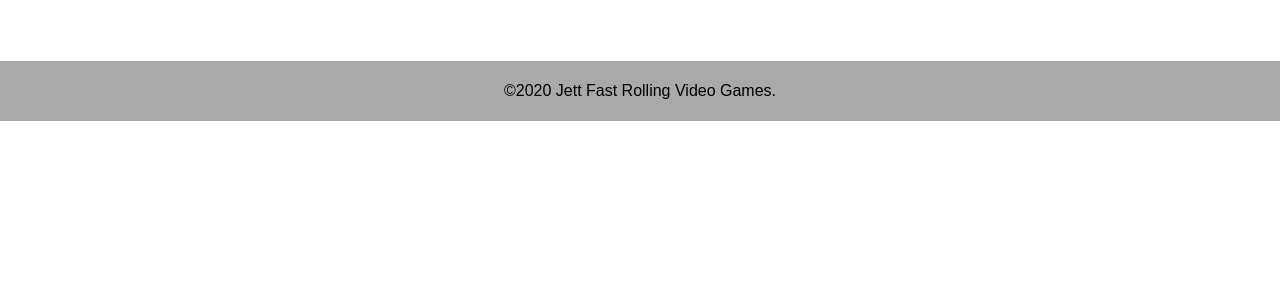
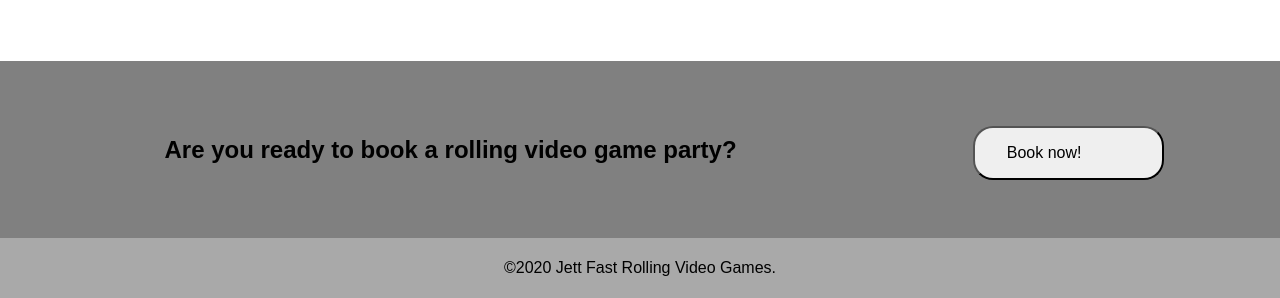
Before and after one commit to caseyjett/jfrvg, a plain HTML site: page index.html in a window 1280 px wide. Shown: the part 1428-1726 px from the top of the page. Before the commit the page ends 1549 px from the top, so only its background shows below. Drawn offline with Linux system fonts and the light colour scheme.

Commit message:
Add responsive book btn to bottom

```diff
--- a/index.html
+++ b/index.html
@@ -24,7 +24,7 @@
 
         <section class="sectionOne">
             <h1>Got an event coming up?<br> Throw a video game party!</h1>
-            <button>Book Now!</button>
+            <button class="book-top">Book Now!</button>
         </section>
 
         <section class="sectionTwo">
@@ -65,7 +65,8 @@
         </section>
 
         <section class="sectionThree">
-
+            <h2 class="final-promt">Are you ready to book a rolling video game party?</h2>
+            <button class="book-bottom">Book now!</button>
         </section>
 
     </main>
--- a/style.css
+++ b/style.css
@@ -13,6 +13,17 @@ nav li a {
     text-decoration: none;
 }
 
+/* Buttons  */
+.book-top {
+    margin: 2rem 2rem 0;
+}
+
+.book-top,
+.book-bottom {
+    padding: 1rem 5rem 1rem 2rem;
+    border-radius: 20px;
+}
+
 /* Page Sections */
 .sectionOne {
    background-color: darkgrey;
@@ -23,13 +34,6 @@ nav li a {
 .sectionOne h1 {
     padding-top: 8rem;
     margin: 0 2rem;
-}
-
-.sectionOne button {
-    margin: 0 2rem;
-    margin-top: 2rem;
-    padding: 1rem 5rem 1rem 2rem;
-    border-radius: 20px;
 }
 
 .sectionTwo {
@@ -65,9 +69,33 @@ nav li a {
     margin: 1rem;
 }
 
+.sectionThree {
+    background-color: grey;
+
+    margin-bottom: 0;
+    margin-top: 3rem;
+    display: flex;
+    flex-wrap: wrap;
+    align-items: center;
+    justify-content: center;
+    align-items: baseline;
+}
+
+.sectionThree h2 {
+
+    padding: 1rem 1rem 0;
+}
+
+.book-bottom {
+    height: 3.375rem;
+    margin-bottom: 1rem;
+
+}
+
+
 footer {
     background-color: darkgrey;
-    margin-top: 3rem;
+    margin-top: 0;
     padding: 1.3rem;
     text-align: center;
 }
@@ -77,6 +105,11 @@ footer {
     .event-type-container {
         display: flex;
         margin: 2em;
+    }
+
+    .sectionThree {
+        padding: 2.4rem;
+        justify-content: space-around;
     }
 }
 
@@ -90,6 +123,9 @@ footer {
         margin-right: auto;
     }
 
+    .sectionThree h2 {
+        padding: 1rem 5rem 1rem 3rem;
+    }
 
 
 }
```
